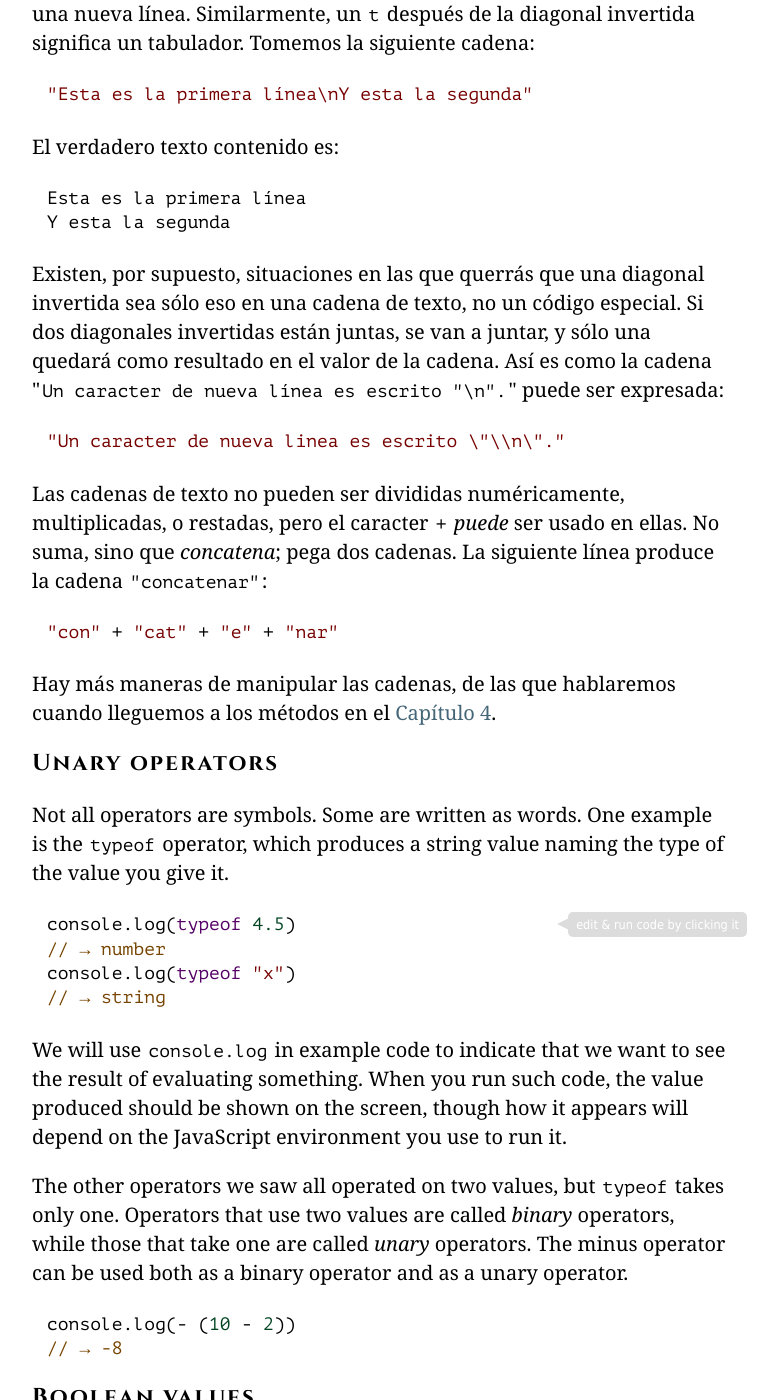
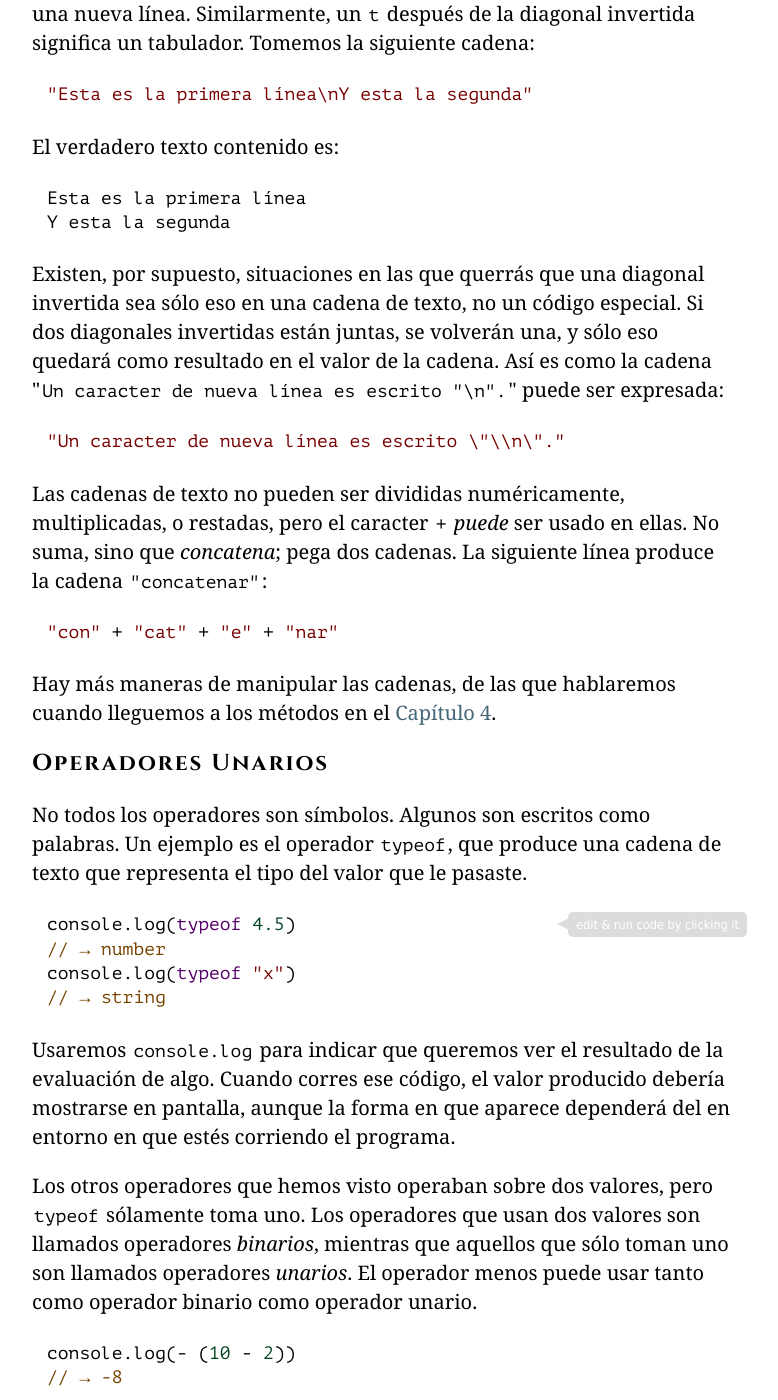
Before and after one commit to hectorip/Eloquent-JavaScript-ES-online, a Jekyll site: the page chapters/01_values.html, which Jekyll copies as it is, in a window 1280 px wide and 1400 px high, scrolled down 5971 px. Shown: the whole window, without its empty margins (258-1036 px from the left). Built offline with Jekyll 4.4.1, drawn with Linux system fonts in a browser that asks for light colours; nearby versions of some CDN libraries; library files that are not in the unit come from our copies.

Commit message:
Operadores unarios

```diff
--- a/chapters/01_values.html
+++ b/chapters/01_values.html
@@ -215,11 +215,11 @@ significa un tabulador. Tomemos la siguiente cadena:</p>
 Y esta la segunda</pre>
 <p><a class=p_ident id="p_+q8GQ52Ru8" href="#p_+q8GQ52Ru8"></a>Existen, por supuesto, situaciones en las que querrás que una
 diagonal invertida sea sólo eso en una cadena de texto, no un
-código especial. Si dos diagonales invertidas están juntas, se van
-a juntar, y sólo una quedará como resultado en el valor de la cadena.
+código especial. Si dos diagonales invertidas están juntas, se volverán
+una, y sólo eso quedará como resultado en el valor de la cadena.
 Así es como la cadena "<code>Un caracter de nueva línea es escrito "\n".</code>"
 puede ser expresada:</p>
-<pre data-language="javascript" class="snippet cm-s-default"><a class=c_ident id="c_hy9zVIm9J3" href="#c_hy9zVIm9J3"></a><span class="cm-string">"Un caracter de nueva linea es escrito \"\\n\"."</span></pre>
+<pre data-language="javascript" class="snippet cm-s-default"><a class=c_ident id="c_NcFEthDu5U" href="#c_NcFEthDu5U"></a><span class="cm-string">"Un caracter de nueva línea es escrito \"\\n\"."</span></pre>
 <p><a class=p_ident id="p_QQ64wkUTvA" href="#p_QQ64wkUTvA"></a>Las cadenas de texto no pueden ser
 divididas numéricamente, multiplicadas, o restadas, pero el caracter
 <code>+</code> <em>puede</em> ser usado en ellas. No suma, sino que <em>concatena</em>; pega dos
@@ -227,25 +227,25 @@ cadenas. La siguiente línea produce la cadena <code>"concatenar"</code>:</p>
 <pre data-language="javascript" class="snippet cm-s-default"><a class=c_ident id="c_VXe76CfhFt" href="#c_VXe76CfhFt"></a><span class="cm-string">"con"</span> <span class="cm-operator">+</span> <span class="cm-string">"cat"</span> <span class="cm-operator">+</span> <span class="cm-string">"e"</span> <span class="cm-operator">+</span> <span class="cm-string">"nar"</span></pre>
 <p><a class=p_ident id="p_shy1mIjLYN" href="#p_shy1mIjLYN"></a>Hay más maneras de manipular las cadenas, de las que hablaremos cuando
 lleguemos a los métodos en el <a href="04_data.html#methods">Capítulo 4</a>.</p>
-<h2><a class=h_ident id="h_ygn12/ieo+" href="#h_ygn12/ieo+"></a>Unary operators</h2>
-<p><a class=p_ident id="p_GyQlmgK5IK" href="#p_GyQlmgK5IK"></a>Not all operators are
-symbols. Some are written as words. One example is the <code>typeof</code>
-operator, which produces a string value naming the type of the value
-you give it.</p>
+<h2><a class=h_ident id="h_+wSd5TZBW5" href="#h_+wSd5TZBW5"></a>Operadores Unarios</h2>
+<p><a class=p_ident id="p_oRfQ/XjFs3" href="#p_oRfQ/XjFs3"></a>No todos los operadores
+son símbolos. Algunos son escritos como palabras. Un ejemplo es el
+operador <code>typeof</code>, que produce una cadena de texto que representa el
+tipo del valor que le pasaste.</p>
 <pre data-language="javascript" class="snippet cm-s-default"><a class=c_ident id="c_cbV8yHeFlx" href="#c_cbV8yHeFlx"></a><span class="cm-variable">console</span>.<span class="cm-property">log</span>(<span class="cm-keyword">typeof</span> <span class="cm-number">4.5</span>)
 <span class="cm-comment">// → number</span>
 <span class="cm-variable">console</span>.<span class="cm-property">log</span>(<span class="cm-keyword">typeof</span> <span class="cm-string">"x"</span>)
 <span class="cm-comment">// → string</span></pre>
-<p id="console.log"><a class=p_ident id="p_X4IS2nLCLI" href="#p_X4IS2nLCLI"></a>We will use
-<code>console.log</code> in example code to indicate that we want to see the
-result of evaluating something. When you run such code, the value
-produced should be shown on the screen, though how it appears will
-depend on the JavaScript environment you use to run it.</p>
-<p><a class=p_ident id="p_j8F6SrKjF/" href="#p_j8F6SrKjF/"></a>The other operators we saw all operated on two values, but
-<code>typeof</code> takes only one. Operators that use two values are called
-<em>binary</em> operators, while those that take one are called <em>unary</em>
-operators. The minus operator can be used both as a binary operator
-and as a unary operator.</p>
+<p id="console.log"><a class=p_ident id="p_n16MMAn/V3" href="#p_n16MMAn/V3"></a>Usaremos
+<code>console.log</code> para indicar que queremos ver el resultado de la evaluación
+de algo. Cuando corres ese código, el valor producido debería mostrarse en
+pantalla, aunque la forma en que aparece dependerá del en entorno en que
+estés corriendo el programa.</p>
+<p><a class=p_ident id="p_WB1hGgzX/j" href="#p_WB1hGgzX/j"></a> Los otros operadores que hemos visto operaban sobre
+dos valores, pero <code>typeof</code> sólamente toma uno. Los operadores que usan
+dos valores son llamados operadores <em>binarios</em>, mientras que aquellos
+que sólo toman uno son llamados operadores <em>unarios</em>. El operador menos
+puede usar tanto como operador binario como operador unario.</p>
 <pre data-language="javascript" class="snippet cm-s-default"><a class=c_ident id="c_I6DXnYgW4r" href="#c_I6DXnYgW4r"></a><span class="cm-variable">console</span>.<span class="cm-property">log</span>(<span class="cm-operator">-</span> (<span class="cm-number">10</span> <span class="cm-operator">-</span> <span class="cm-number">2</span>))
 <span class="cm-comment">// → -8</span></pre>
 <h2><a class=h_ident id="h_cTPxJxlmFR" href="#h_cTPxJxlmFR"></a>Boolean values</h2>
```
Also changed, not shown: 2 other files.
